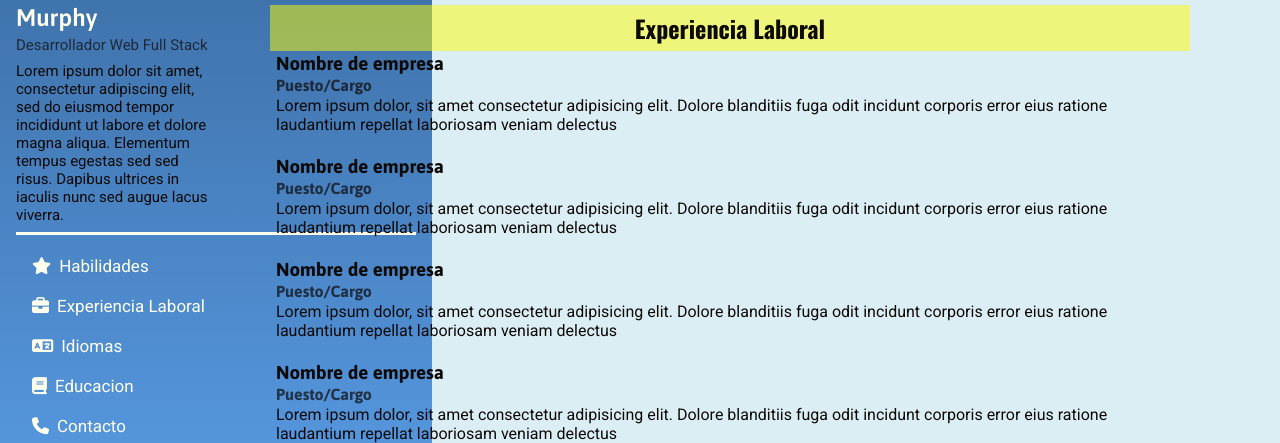
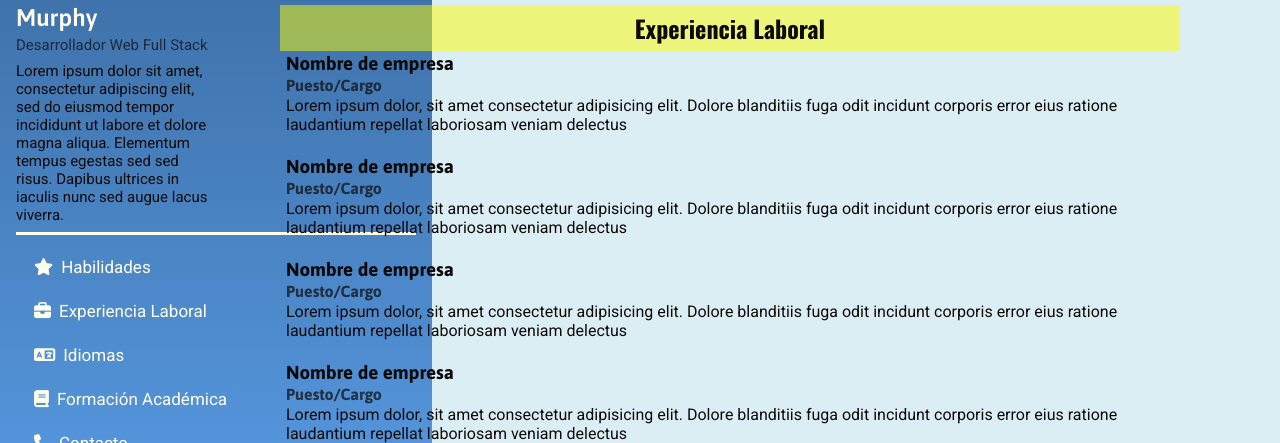
Before and after one commit to UrielGarmendia/proyecto-final-integrador, a plain HTML site: page index.html in a window 1280 px wide. Both pictures are taken after a click on the link "Habilidades". Shown: the part 367-810 px from the top of the page. Drawn offline with nearby package versions, Linux system fonts and the light colour scheme.

Commit message:
avance de la fase 2

```diff
--- a/index.html
+++ b/index.html
@@ -1,5 +1,6 @@
 <!DOCTYPE html>
 <html lang="es">
+
 <head>
   <meta charset="UTF-8" />
   <meta http-equiv="X-UA-Compatible" content="IE=edge" />
@@ -10,23 +11,23 @@
   <link rel="preconnect" href="https://fonts.gstatic.com" crossorigin />
   <link
     href="https://fonts.googleapis.com/css2?family=Asap:ital,wght@0,100;0,200;0,300;0,400;0,500;0,600;0,700;0,800;0,900;1,100;1,200;1,300;1,400;1,500;1,600;1,700;1,800;1,900&display=swap"
-      rel="stylesheet"
-    />
+    rel="stylesheet" />
   <link rel="preconnect" href="https://fonts.googleapis.com">
   <link rel="preconnect" href="https://fonts.gstatic.com" crossorigin>
-    <link href="https://fonts.googleapis.com/css2?family=Oswald:wght@200;300;400;500;600;700&display=swap" rel="stylesheet">
+  <link href="https://fonts.googleapis.com/css2?family=Oswald:wght@200;300;400;500;600;700&display=swap"
+    rel="stylesheet">
   <!-- Fonts texts -->
   <link rel="preconnect" href="https://fonts.googleapis.com" />
   <link rel="preconnect" href="https://fonts.gstatic.com" crossorigin />
   <link
     href="https://fonts.googleapis.com/css2?family=Roboto:ital,wght@0,100;0,300;0,400;0,500;0,700;0,900;1,100;1,300;1,400;1,500;1,700;1,900&display=swap"
-      rel="stylesheet"
-    />
+    rel="stylesheet" />
   <!-- Icons -->
   <script src="https://kit.fontawesome.com/64cf8f81a0.js" crossorigin="anonymous"></script>
 
   <title>CV</title>
 </head>
+
 <body>
   <section class="principal">
     <div class="img-container">
@@ -40,19 +41,20 @@
     <p class="profession">Desarrollador Web Full Stack</p>
     <div class="description-container">
       <p class="description">
-        Lorem ipsum dolor sit amet, consectetur adipiscing elit, sed do eiusmod tempor incididunt ut labore et dolore magna aliqua. Elementum tempus egestas sed sed risus. Dapibus ultrices in iaculis nunc sed augue lacus viverra.
-
+        Lorem ipsum dolor sit amet, consectetur adipiscing elit, sed do eiusmod tempor incididunt ut labore et dolore
+        magna aliqua. Elementum tempus egestas sed sed risus. Dapibus ultrices in iaculis nunc sed augue lacus viverra.
       </p>
     </div>
     <div class="line"></div>
     <nav>
       <ul class="list">
-              <li class="link-skills"><i class="fa-solid fa-star"></i><a href="#skills">Habilidades</a></li>
-              <li class="link-px"><i class="fa-solid fa-briefcase"></i><a href="#px">Experiencia Laboral</a></li>
+        <a class="links" href="#skills"><li class="navigation"><i class="fa-solid fa-star"></i>Habilidades</li></a>
+        <a class="links" href="#px"><li class="navigation"><i class="fa-solid fa-briefcase"></i>Experiencia Laboral</li></a>
         <!-- px: professional experience -->
-              <li class="link-languages"><i class="fa-solid fa-language"></i><a href="#languages">Idiomas</a></li>
-              <li class="link-education"><i class="fa-solid fa-book"></i><a href="#education">Educacion</a></li>
-              <li class="link-contact"><i class="fa-solid fa-phone"></i><a href="#contact">Contacto</a></li>
+        <a class="links" href="#languages"><li class="navigation"><i class="fa-solid fa-language"></i>Idiomas</li></a>
+        <a class="links" href="#education"><li class="navigation"><i class="fa-solid fa-book"></i>Formación Académica</li></a>
+        <!-- ¡¡¡¡¡¡Cambiar educacion por formacion academica!!!!! -->
+        <a class="links" href="#contact"><li class="navigation"><i class="fa-solid fa-phone"></i>Contacto</li></a>
       </ul>
     </nav>
   </section>
@@ -80,19 +82,23 @@
       <h2>Experiencia Laboral</h2>
       <h3>Nombre de empresa</h3>
       <h4>Puesto/Cargo</h4>
-          <p>Lorem ipsum dolor, sit amet consectetur adipisicing elit. Dolore blanditiis fuga odit incidunt corporis error eius ratione laudantium repellat laboriosam veniam delectus</p>
+      <p>Lorem ipsum dolor, sit amet consectetur adipisicing elit. Dolore blanditiis fuga odit incidunt corporis error
+        eius ratione laudantium repellat laboriosam veniam delectus</p>
       <br>
       <h3>Nombre de empresa</h3>
       <h4>Puesto/Cargo</h4>
-          <p>Lorem ipsum dolor, sit amet consectetur adipisicing elit. Dolore blanditiis fuga odit incidunt corporis error eius ratione laudantium repellat laboriosam veniam delectus</p>
+      <p>Lorem ipsum dolor, sit amet consectetur adipisicing elit. Dolore blanditiis fuga odit incidunt corporis error
+        eius ratione laudantium repellat laboriosam veniam delectus</p>
       <br>
       <h3>Nombre de empresa</h3>
       <h4>Puesto/Cargo</h4>
-          <p>Lorem ipsum dolor, sit amet consectetur adipisicing elit. Dolore blanditiis fuga odit incidunt corporis error eius ratione laudantium repellat laboriosam veniam delectus</p>
+      <p>Lorem ipsum dolor, sit amet consectetur adipisicing elit. Dolore blanditiis fuga odit incidunt corporis error
+        eius ratione laudantium repellat laboriosam veniam delectus</p>
       <br>
       <h3>Nombre de empresa</h3>
       <h4>Puesto/Cargo</h4>
-          <p>Lorem ipsum dolor, sit amet consectetur adipisicing elit. Dolore blanditiis fuga odit incidunt corporis error eius ratione laudantium repellat laboriosam veniam delectus</p>
+      <p>Lorem ipsum dolor, sit amet consectetur adipisicing elit. Dolore blanditiis fuga odit incidunt corporis error
+        eius ratione laudantium repellat laboriosam veniam delectus</p>
     </div>
     <div class="languages" id="languages">
       <h2>Idiomas</h2>
@@ -102,26 +108,32 @@
       </ul>
     </div>
     <div class="education" id="education">
-          <h2>Educacion</h2>
+      <h2>Formación Académica</h2>
       <h3>Nombre de la institución</h3>
       <h4>Título</h4>
-          <p>Lorem ipsum dolor, sit amet consectetur adipisicing elit. Dolore blanditiis fuga odit incidunt corporis error eius ratione laudantium repellat laboriosam veniam delectus</p>
+      <p>Lorem ipsum dolor, sit amet consectetur adipisicing elit. Dolore blanditiis fuga odit incidunt corporis error
+        eius ratione laudantium repellat laboriosam veniam delectus</p>
       <br>
       <h3>Nombre de la institución</h3>
       <h4>Título</h4>
-          <p>Lorem ipsum dolor, sit amet consectetur adipisicing elit. Dolore blanditiis fuga odit incidunt corporis error eius ratione laudantium repellat laboriosam veniam delectus</p>
+      <p>Lorem ipsum dolor, sit amet consectetur adipisicing elit. Dolore blanditiis fuga odit incidunt corporis error
+        eius ratione laudantium repellat laboriosam veniam delectus</p>
       <br>
     </div>
     <div class="contact" id="contact">
       <h2>Contacto</h2>
       <ul>
         <li><i class="fa-solid fa-location-dot"></i>8640 E North St</li>
-            <li><i class="fa-solid fa-envelope"></i>darrel.murphy@example.com</li>
+        <li><i class="fa-solid fa-envelope"></i>darrell.murphy@example.com</li>
         <li><i class="fa-solid fa-phone"></i>(694) 368-3776</li>
         <li></li>
       </ul>
     </div>
   </section>
 
+
+  <!-- Js -->
+  <script src="index.js"></script>
 </body>
+
 </html>
--- /dev/null
+++ b/index.js
@@ -0,0 +1,42 @@
+let items = document.getElementsByClassName('navigation');
+for (let i = 0; i < items.length; i++) {
+    items[i].addEventListener('mouseover', function (e) {
+        this.style.color = '#0f0a0a';
+        this.style.backgroundColor = '#ffffeb'
+        this.style.fontSize = '18px'
+    });
+    items[i].addEventListener('mouseleave', function (e) {
+        this.style.color = '#ffffeb';
+        this.style.backgroundColor = 'transparent'
+        this.style.fontSize = '17px'
+    });
+}
+
+
+
+
+
+
+// let lista = document.querySelectorAll('li.navigation');
+// let links = document.querySelectorAll('a.links')
+
+// console.log(lista);
+
+// for ( i = 0; i == lista.length; i++ ) {
+// // lista.onmouseover = function () {
+//         console.log(i);
+//         lista[i].style.backgroundColor = 'white';
+//         lista[i].style.color = 'black';
+//         links[i].style.color = 'black';
+//     // }
+// };
+
+
+
+// const lista = Array.from(document.getElementsByClassName('navigation'));
+// console.log(lista); /
+
+// lista.forEach(li => {
+//   li.style.backgroundColor = 'white';
+//   li.style.color = 'black';
+// });
--- a/style.css
+++ b/style.css
@@ -8,11 +8,14 @@ h2 {
     font-family: 'Oswald', sans-serif;
 }
 
-h3,h4 {
+h3,
+h4 {
     font-family: 'Asap', sans-serif;
 }
 
-p, ul {
+p,
+ul,
+a {
     font-family: 'Roboto', sans-serif;
 }
 
@@ -23,11 +26,11 @@ body {
 /* Left Column */
 
 .principal {
-  position: fixed;
-  background: linear-gradient(#2f5885, #5698e0);
-  padding: 1em;
-  display: inline-block;
-  box-sizing: border-box;
+    position: fixed;
+    background: linear-gradient(#2f5885, #5698e0);
+    padding: 1em;
+    display: inline-block;
+    box-sizing: border-box;
 
 
 }
@@ -39,9 +42,9 @@ body {
 
 .img-profile {
     border-radius: 50%;
-    -webkit-box-shadow: 0px 0px 19px 9px rgba(0,0,0,0.75);
-    -moz-box-shadow: 0px 0px 19px 9px rgba(0,0,0,0.75);
-    box-shadow: 0px 0px 19px 9px rgba(0,0,0,0.75);
+    -webkit-box-shadow: 0px 0px 19px 9px rgba(0, 0, 0, 0.75);
+    -moz-box-shadow: 0px 0px 19px 9px rgba(0, 0, 0, 0.75);
+    box-shadow: 0px 0px 19px 9px rgba(0, 0, 0, 0.75);
 
 }
 
@@ -69,26 +72,27 @@ body {
 
 .line {
     border-bottom: 3px solid #ffffeb;
-    padding-bottom: px;
 }
 
 .list {
     list-style-type: none;
-    padding: 15px 10px;
+    padding: 14px 10px;
 }
 
 .list li {
     font-size: 17px;
-    margin-bottom: 8px;
+    margin-bottom: 6px;
     color: #ffffeb;
+    border-radius: 5px;
     padding: 6px;
+    transition: all 0.4s ;
 }
 
 .list li i {
     margin-right: 8px;
 }
 
-.list li a {
+.list a {
     text-decoration: none;
     color: #ffffeb;
 }
@@ -98,16 +102,16 @@ body {
 .content {
     display: inline-block;
     position: relative;
-    left: 250px;
+    left: 260px;
     padding: 10px 20px;
-    width: 960px;
+    width: 940px;
 }
 
 .content h2 {
     background-color: rgba(255, 255, 0, 0.499);
     padding: 5px 6px;
     display: flex;
-    justify-content:center;
+    justify-content: center;
     color: #0f0a0a;
 
 }
@@ -116,7 +120,7 @@ body {
     padding: 10px;
 }
 
-.skills ul{
+.skills ul {
     list-style-type: square;
     list-style-position: inside;
 
@@ -157,7 +161,7 @@ body {
     color: #0f0a0a;
 }
 
-.education h4{
+.education h4 {
     opacity: .7;
 }
 
@@ -175,14 +179,26 @@ body {
     margin-right: 8px;
 }
 
+@media (min-height:663px) {
+    .list {
+        list-style-type: none;
+        padding: 14px 10px;
+    }
+
+    .list li {
+        font-size: 17px;
+        margin-bottom: 8px;
+        color: #ffffeb;
+        padding: 8px;
+    }
+}
+
 /* Animacion de prueba */
 
-/* .link-skills {
+/* .links {
     transition: all 0.5s;
 }
 
-.link-skills:hover{
-    background-color: #fff;
+.links:hover{
     color: #000;
-    font-size: 20px;
 } */
```
Lines whose indentation alone changed are shown as unchanged.
